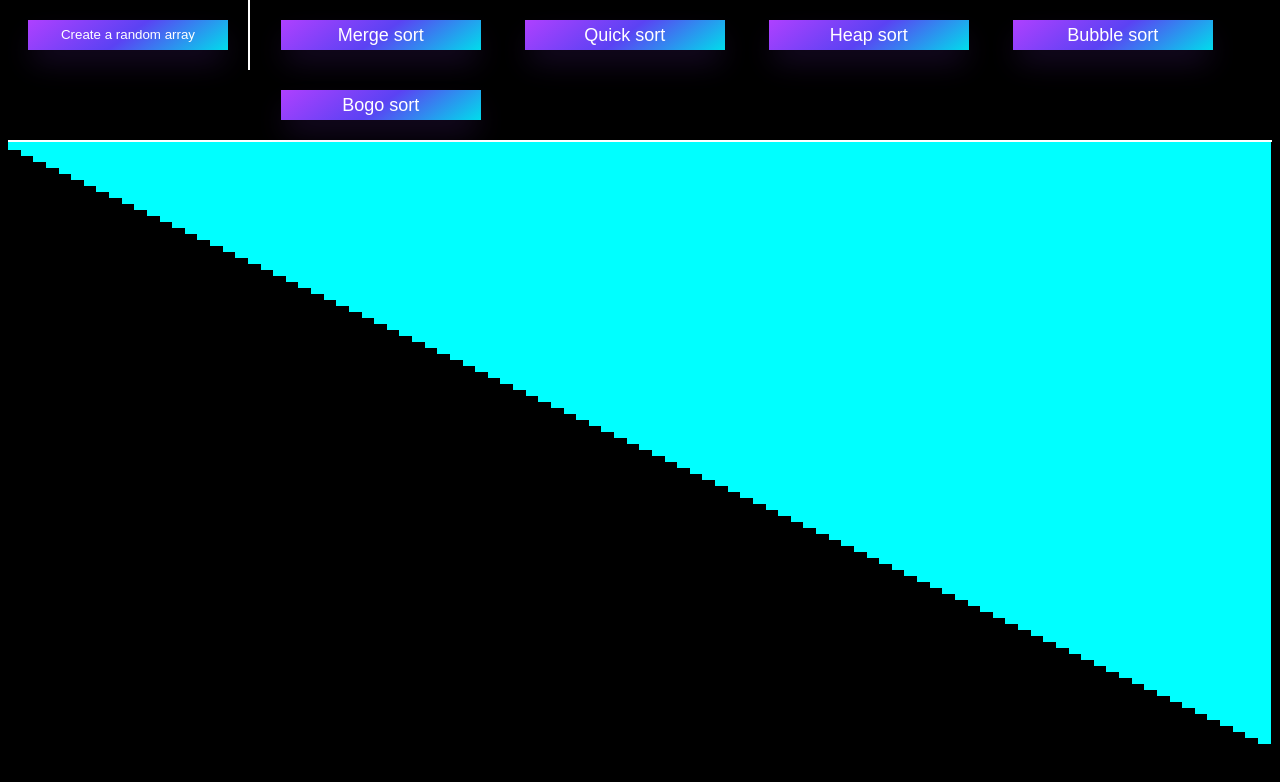
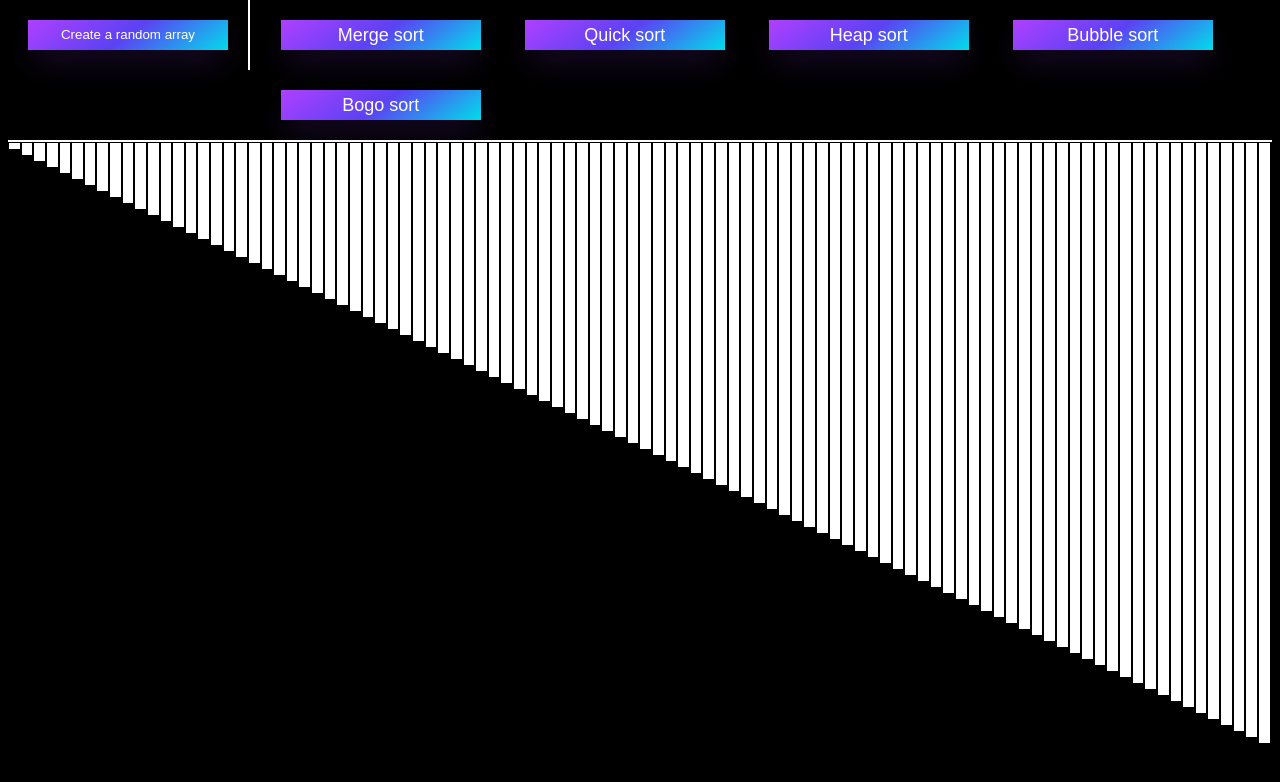
Before and after one commit to Fuminshou-dev/sortingVisualizer, a plain HTML site: page index.html in a window 1280 px wide. Both pictures are taken after a click on the button "Merge sort". Drawn offline with Linux system fonts and the light colour scheme.

Commit message:
small css changes

```diff
--- a/index.js
+++ b/index.js
@@ -17,7 +17,7 @@ function displayMerged() {
     sortedArr.forEach(element => {
         const newDiv = document.createElement('div')
         newDiv.id = element
-        newDiv.className = "newDiv"
+        newDiv.className = "newDiv sorted"
         newDiv.innerHTML = ''
         newDiv.style.height = element*300 + "%"
         visDiv.append(newDiv)
--- a/styles.css
+++ b/styles.css
@@ -19,6 +19,8 @@ h1 {
     grid-template-columns: 20% 80%;
 
 }
+
+
 .newDiv {
     /* display: flex;
     align-items: center;
@@ -26,6 +28,11 @@ h1 {
     color: red;
     background-color: cyan;
     border: 1px solid cyan;
+}
+.sorted {
+
+    background-color: white;
+    border: 1px solid black;
 }
 #newArray {
     background-color: cyan;
```
